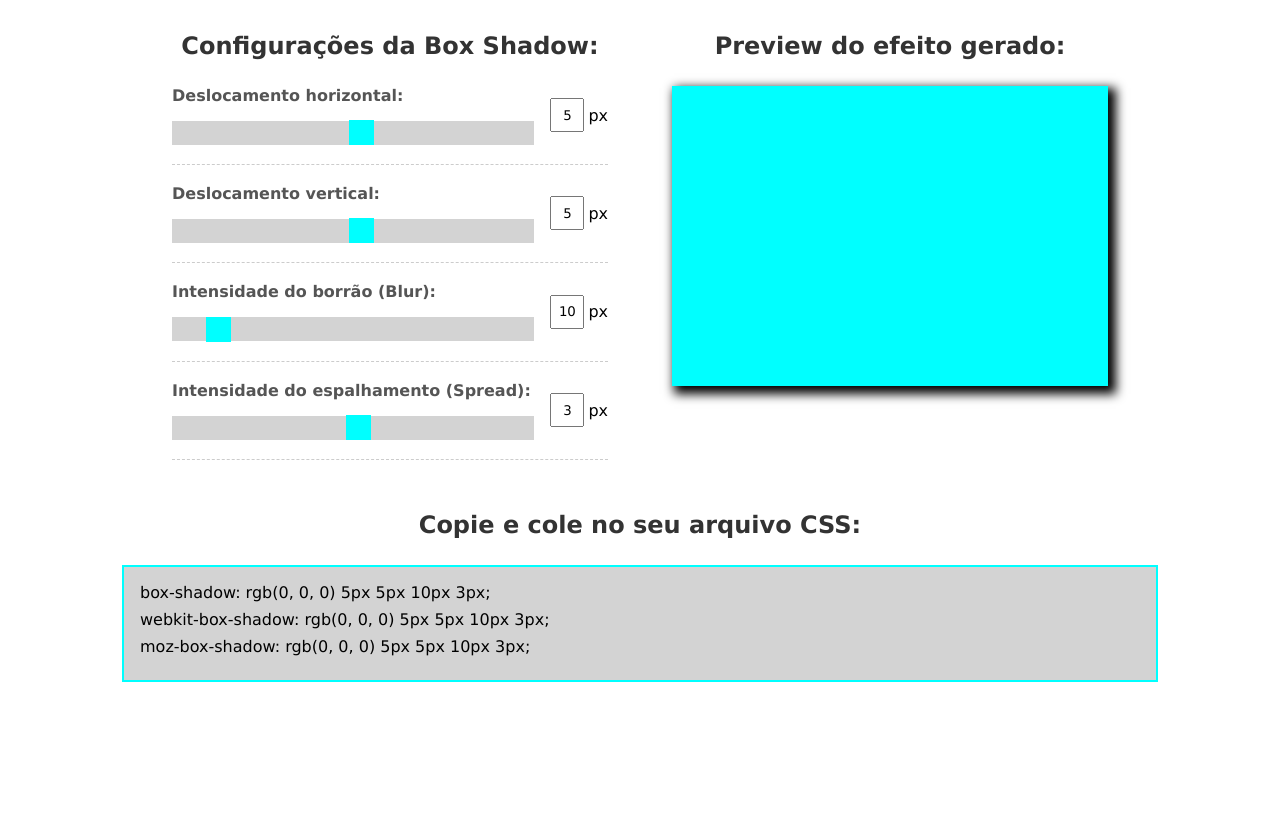
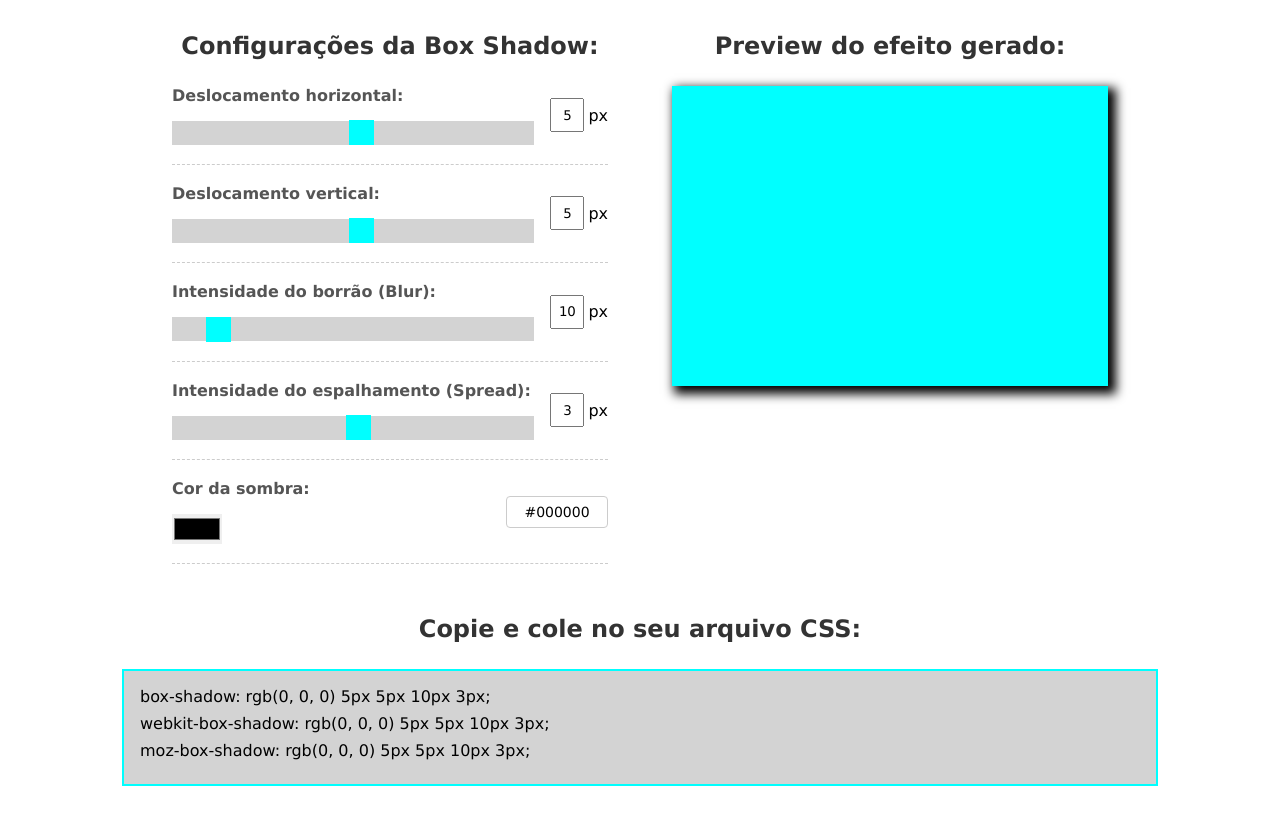
Before and after one commit to Juliarvm/Box_Shadow_Generator, a plain HTML site: page index.html in a window 1280 px wide. Shown: the top 824 px of the page. Drawn offline with Linux system fonts and the light colour scheme.

Commit message:
Adição de funcionalidade: cor da shadow

```diff
--- a/css/styles.css
+++ b/css/styles.css
@@ -99,3 +99,19 @@ margin: 0 auto;
 border: 2px solid aqua;
 padding: 1rem;
 }
+/*Cor da sombra*/
+#color {
+    width: 50px;
+    height: 30px;
+    border: none;
+    cursor: pointer;
+}
+#color-value {
+    height: 30px;
+    width: 100px;
+    margin-left: 1rem;
+    text-align: center;
+    border: 1px solid #ccc;
+    border-radius: 4px;
+    font-size: 14px;
+}
--- a/index.html
+++ b/index.html
@@ -53,6 +53,16 @@
                     <p>px</p>
                 </div>
             </div>
+            <div class="form-control">
+                <div class="range-input">
+                    <label for="color">Cor da sombra:</label>
+                    <input type="color" id="color" name="color" value="#000000">
+                </div>
+                <div class="reference-input">
+                    <input type="text" id="color-value" name="color-value" readonly>
+                </div>
+            </div>
+
         </div>
         <div id="preview">
             <h2>Preview do efeito gerado:</h2>
--- a/js/scripts.js
+++ b/js/scripts.js
@@ -1,6 +1,6 @@
 class Generator {
     constructor(horizontal, horizontalRef, vertical, verticalRef, blur,
-        blurRef, spread, spreadRef, previewBox, rule, webkitRule, mozRule) {
+        blurRef, spread, spreadRef, color, colorRef, previewBox, rule, webkitRule, mozRule) {
 
         this.horizontal = horizontal
         this.horizontalRef = horizontalRef
@@ -10,6 +10,8 @@ class Generator {
         this.blurRef = blurRef
         this.spread = spread
         this.spreadRef = spreadRef
+        this.color = color
+        this.colorRef = colorRef
         this.previewBox = previewBox
         this.rule = rule
         this.webkitRule = webkitRule
@@ -20,13 +22,14 @@ class Generator {
         this.horizontalRef.value = this.horizontal.value;
         this.verticalRef.value = this.vertical.value;
         this.spreadRef.value = this.spread.value;
+        this.colorRef.value = this.color.value;
         this.blurRef.value = this.blur.value;
         this.applyRule();
         this.showRule();
     }
 
     applyRule() {
-        this.previewBox.style.boxShadow = `${this.horizontalRef.value}px ${this.verticalRef.value}px ${this.blurRef.value}px ${this.spreadRef.value}px #000000`
+        this.previewBox.style.boxShadow = `${this.horizontalRef.value}px ${this.verticalRef.value}px ${this.blurRef.value}px ${this.spreadRef.value}px${this.colorRef.value}`;
         this.currentRule = this.previewBox.style.boxShadow;
     }
 
@@ -50,6 +53,9 @@ class Generator {
             case "spread":
                 this.spreadRef.value = value;
                 break
+            case "color":
+                this.colorRef.value = value;
+                break;
 
         }
         this.applyRule();
@@ -66,6 +72,8 @@ const blur = document.querySelector("#blur")
 const blurRef = document.querySelector("#blur-value")
 const spread = document.querySelector("#spread")
 const spreadRef = document.querySelector("#spread-value")
+const color = document.querySelector("#color")
+const colorRef = document.querySelector("#color-value")
 
 const previewBox = document.querySelector("#box")
 
@@ -74,7 +82,7 @@ const webkitRule = document.querySelector("#webkit-rule span")
 const mozRule = document.querySelector("#moz-rule span")
 
 const boxShadow = new Generator(horizontal, horizontalRef, vertical, verticalRef, blur,
-    blurRef, spread, spreadRef, previewBox, rule, webkitRule, mozRule);
+    blurRef, spread, spreadRef, color, colorRef, previewBox, rule, webkitRule, mozRule);
 boxShadow.initialize();
 //Eventos
 
@@ -97,3 +105,7 @@ blur.addEventListener("input", (e) => {
     const value = e.target.value;
     boxShadow.updateValue("blur", value);
 })
+color.addEventListener("input", (e) => {
+    const value = e.target.value;
+    boxShadow.updateValue("color", value);
+})
```
